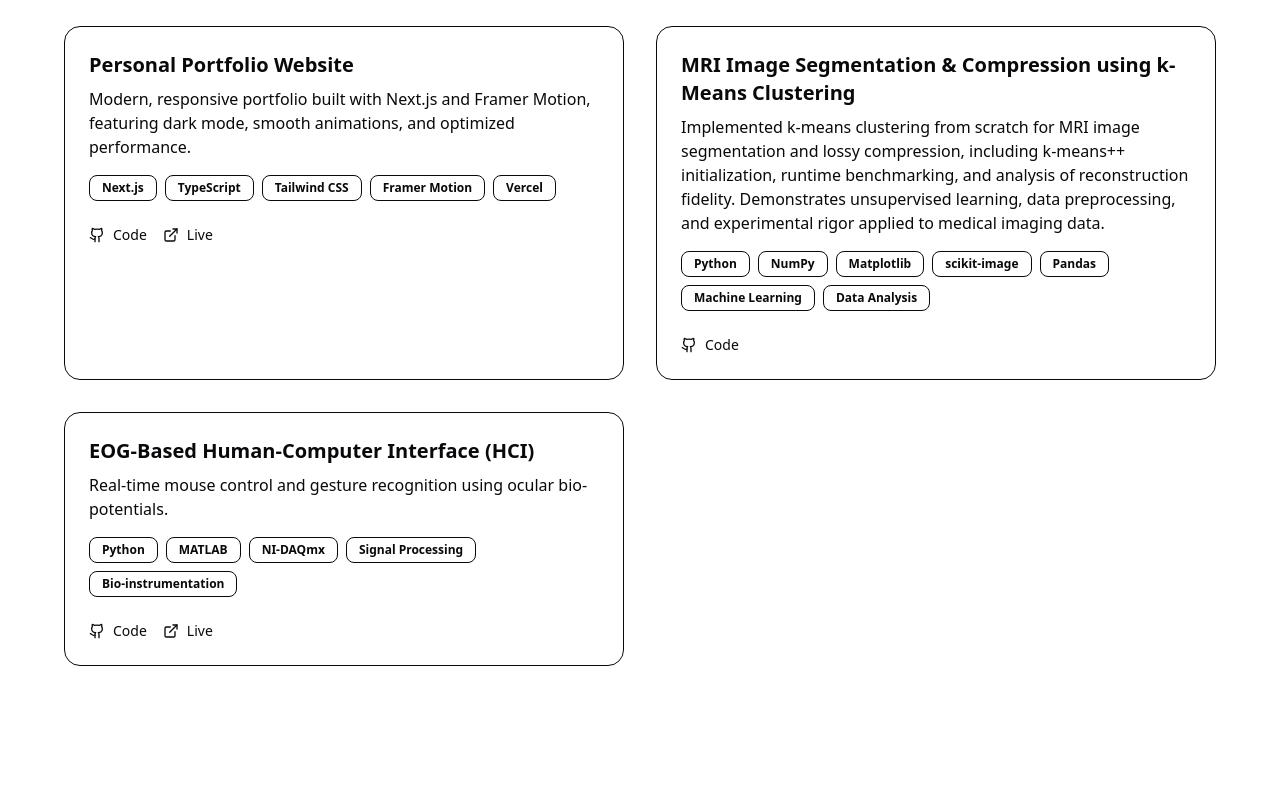
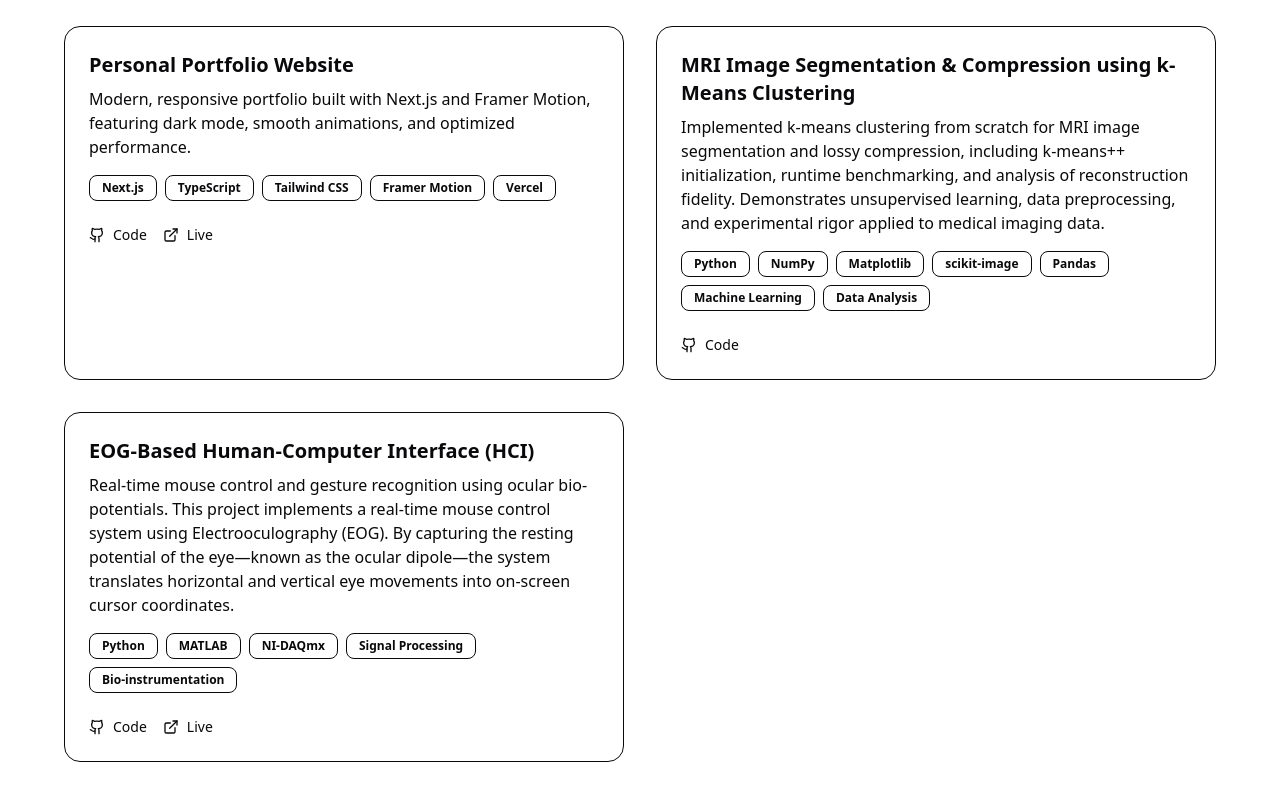
Before and after one commit to hritheekkachinnakonda/portfolio-next, a Next.js app: page /projects in a window 1280 px wide. Shown: the part 505-1305 px from the top of the page. Before the commit the page ends 1267 px from the top, so only its background shows below. Built offline with nearby package versions, Linux system fonts and the light colour scheme.

Commit message:
project information

```diff
--- a/data/projects.ts
+++ b/data/projects.ts
@@ -65,7 +65,7 @@ export const projects: Project[] = [
     {
         title: "EOG-Based Human-Computer Interface (HCI)",
         description:
-            "Real-time mouse control and gesture recognition using ocular bio-potentials.",
+            "Real-time mouse control and gesture recognition using ocular bio-potentials. This project implements a real-time mouse control system using Electrooculography (EOG). By capturing the resting potential of the eye—known as the ocular dipole—the system translates horizontal and vertical eye movements into on-screen cursor coordinates.",
         tech: [
             "Python",
             "MATLAB",
```
